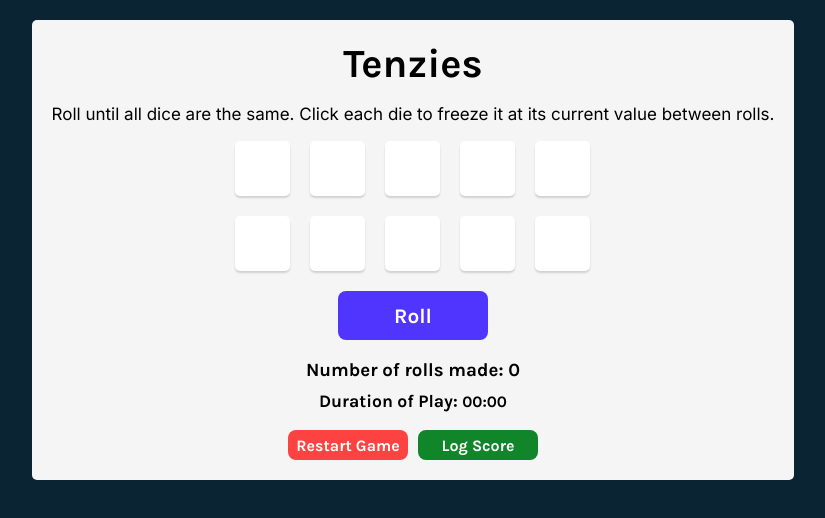
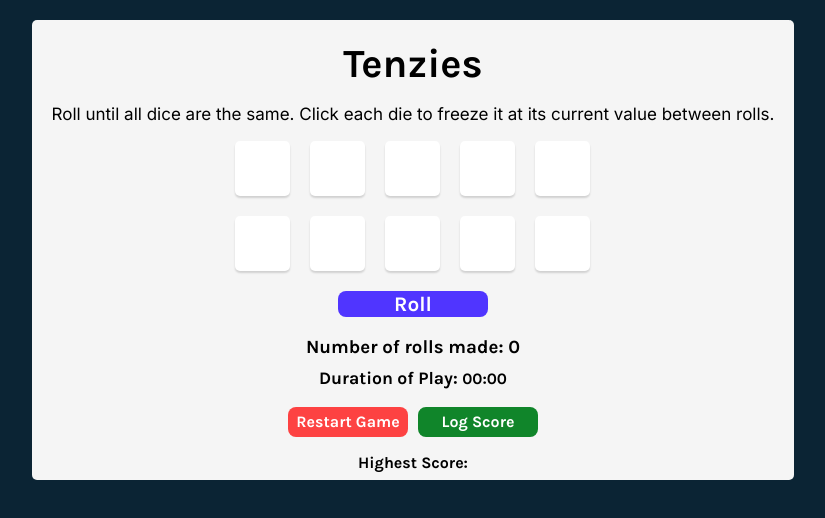
Before and after one commit to AaronoKwok/tenzies, a React (Create React App) app: page / in a window 1280 px wide. Shown: the top 518 px of the page, without its empty margins (227-1052 px from the left). Built offline with nearby package versions, Linux system fonts and the light colour scheme.

Commit message:
adding logging ability

```diff
--- a/src/App.js
+++ b/src/App.js
@@ -2,6 +2,7 @@ import React from "react";
 import { nanoid } from "nanoid";
 import Die from "./Die";
 import Confetti from "react-confetti";
+import Log from "./Log";
 //import Stopwatch from "./Stopwatch"; //ended up not using component
 
 export default function App() {
@@ -166,6 +167,8 @@ export default function App() {
                 </button>
             </div>
 
+            <Log />
+
             {allHeld ? <Confetti /> : null}
         </main>
     )
--- a/src/Die.js
+++ b/src/Die.js
@@ -28,6 +28,7 @@ export default function Die(props) {
         }
     }
 
+    //checks if dice have not been rolled yet. these dice have a isHeld value of null
     function nullCheck() {
         if (props.isHeld == null) {
             return null
--- /dev/null
+++ b/src/Log.js
@@ -0,0 +1,11 @@
+import React from "react";
+
+export default function Log(props) {
+
+
+    return (
+        <div className="score">
+            <p>Highest Score: </p>
+        </div>
+    )
+}
--- a/src/index.css
+++ b/src/index.css
@@ -183,3 +183,6 @@ main {
 .logScore:active {
     box-shadow: inset 5px 5px 10px -3px rgba(0, 0, 0, 0.7);
 }
+
+.score {
+}
```
